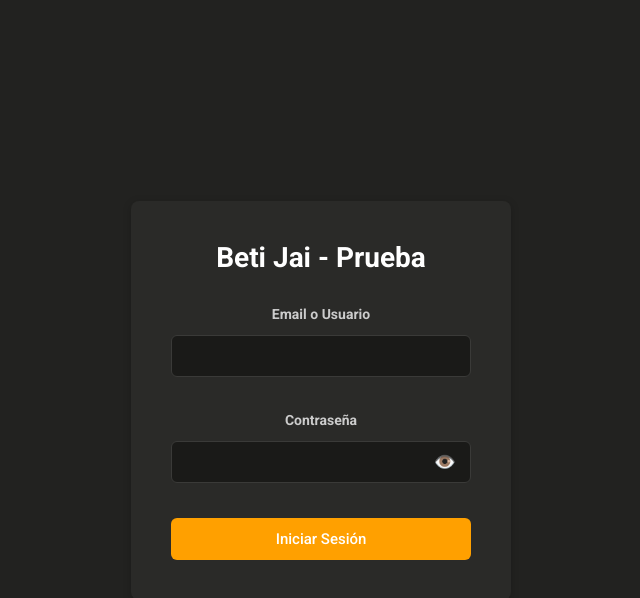
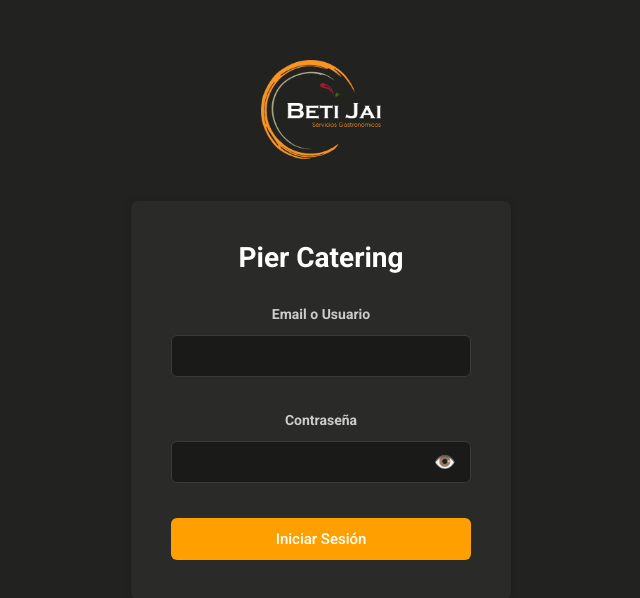
Before and after one commit to andrescn2020/pier-catering, a React (Vite) app: page / in a window 1280 px wide. Shown: the top 598 px of the page, without its empty margins (319-959 px from the left). Built offline with nearby package versions, Linux system fonts and the light colour scheme; no server answers.

Commit message:
Implementacion y creacion de usuarios

```diff
--- a/index.html
+++ b/index.html
@@ -7,7 +7,7 @@
     <link rel="preconnect" href="https://fonts.googleapis.com">
     <link rel="preconnect" href="https://fonts.gstatic.com" crossorigin>
     <link href="https://fonts.googleapis.com/css2?family=Roboto:wght@300;400;500;700&display=swap" rel="stylesheet">
-    <title>Beti Jai</title>
+    <title>Pier Catering</title>
   </head>
   <body>
     <div id="root"></div>
--- a/src/Login.css
+++ b/src/Login.css
@@ -6,6 +6,14 @@
   background-color: #222220;
   padding: 1rem;
   font-family: 'Roboto', sans-serif !important;
+}
+
+.login-logo {
+  position: absolute;
+  top: calc(40% - 260px);
+  left: 50%;
+  transform: translateX(-50%);
+  width: 140px;
 }
 
 .login-box {
--- a/src/Login.jsx
+++ b/src/Login.jsx
@@ -78,8 +78,13 @@
 
   return (
     <div className="login-container">
+          <img
+            src="/logo-beti-jai.png"
+            alt="Logo Beti Jai"
+            className="login-logo"
+          />
       <div className="login-box">
-        <h1 className="login-title">Beti Jai - Prueba</h1>
+        <h1 className="login-title">Pier Catering</h1>
         <form onSubmit={handleLogin} className="login-form">
           <div className="form-group">
             <label htmlFor="emailOrUsername">Email o Usuario</label>
--- a/src/components/PrecioMenu.jsx
+++ b/src/components/PrecioMenu.jsx
@@ -24,9 +24,9 @@
 
       if (precioSnap.exists()) {
         const data = precioSnap.data();
-        const precio = data.precio || 6400;
-        const porcentaje = data.porcentajeBonificacion || 70;
-        const monto = data.montoBonificacion || Math.round(precio * porcentaje / 100);
+        const precio = data.precio ?? 6400;
+        const porcentaje = data.porcentajeBonificacion ?? 70;
+        const monto = data.montoBonificacion ?? Math.round(precio * porcentaje / 100);
 
         setPrecios({
           precio: precio.toString(),
--- a/src/components/VerPedidos.jsx
+++ b/src/components/VerPedidos.jsx
@@ -165,7 +165,7 @@
       if (precioSnap.exists()) {
         const data = precioSnap.data();
         setPrecioMenu(data.precio || 0);
-        setPorcentajeBonificacion(data.porcentajeBonificacion || 70);
+        setPorcentajeBonificacion(data.porcentajeBonificacion ?? 70);
       }
       setIsPrecioLoaded(true);
     } catch (error) {
--- a/src/components/VerPedidosProximaSemana.jsx
+++ b/src/components/VerPedidosProximaSemana.jsx
@@ -110,7 +110,7 @@
                   precioTotal += 0; // Si está bonificado, el precio es 0
                 } else {
                   // Si no está bonificado, aplicar el porcentaje de bonificación
-                  const porcentaje = parseFloat(porcentajeBonificacion) || 70;
+                  const porcentaje = parseFloat(porcentajeBonificacion ?? 70);
                   const precioConBonificacion = Math.round(precioMenu * (100 - porcentaje) / 100);
                   precioTotal += precioConBonificacion;
                 }
```
